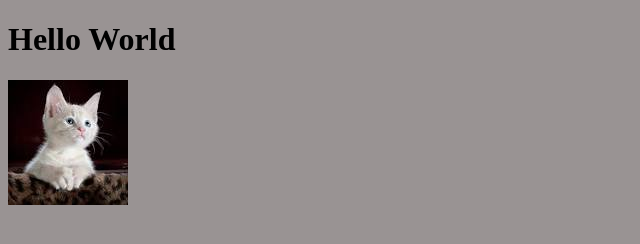
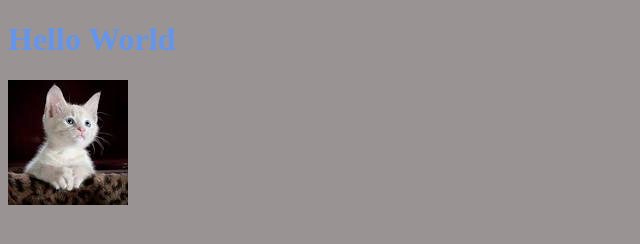
Before and after one commit to ReyAndresMGenita/Genita_sandbox, a plain HTML site: page index.html in a window 1280 px wide. Shown: the whole page, without its empty margins (0-640 px from the left). Drawn offline with Linux system fonts and the light colour scheme.

Commit message:
Add files via upload

```diff
--- a/index.html
+++ b/index.html
@@ -1,7 +1,7 @@
 <!DOCTYPE html>
 <html>
     <body style="background-color: rgb(153, 147, 147);">
-        <h1>Hello World </h1>
+        <h1 style="color: cornflowerblue;">Hello World </h1>
         <img src="bullets.jpg">
     </body>
 </html>
```
